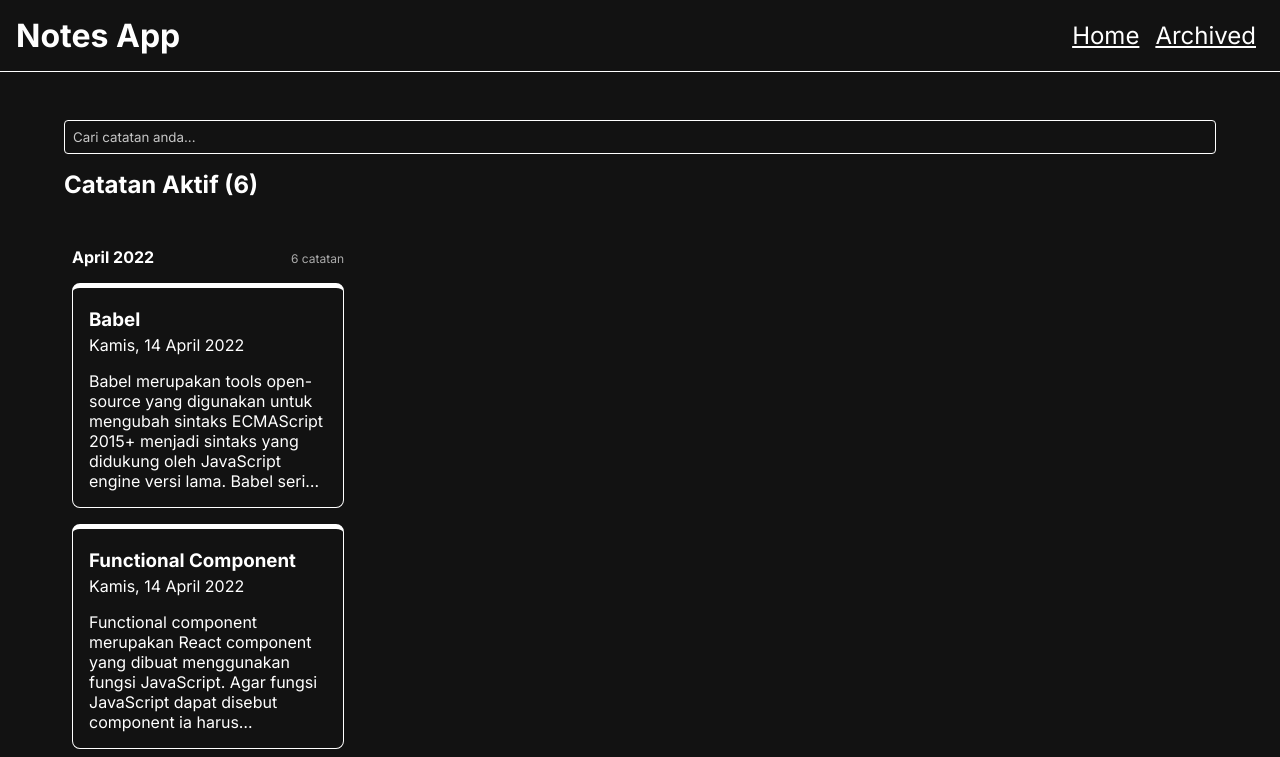
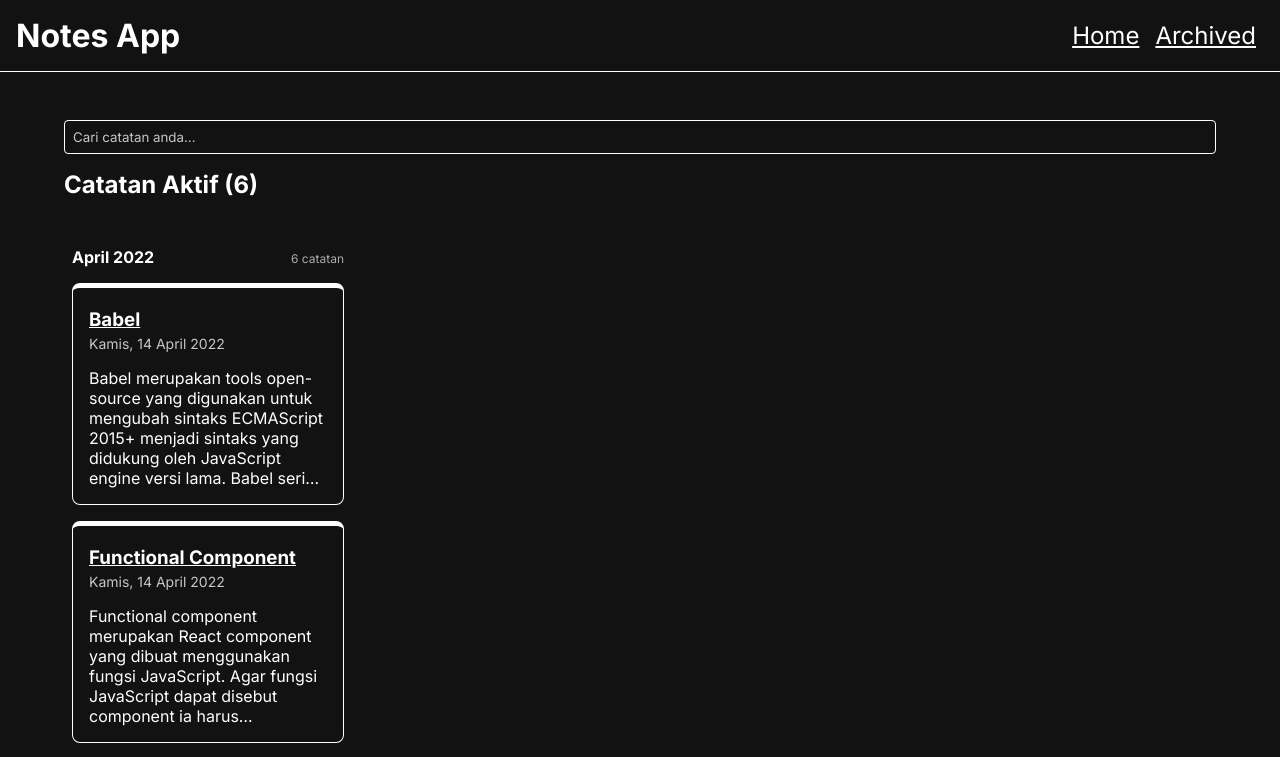
Before and after one commit to rajasmdra/notes-app, a React (Vite) app: page / in a window 1280 px wide. Shown: the top 757 px of the page. Built offline with nearby package versions, Linux system fonts and the light colour scheme.

Commit message:
add link to note detail page

```diff
--- a/src/components/NoteItem.jsx
+++ b/src/components/NoteItem.jsx
@@ -1,5 +1,6 @@
 import React from "react";
 import { showFormattedDate } from "../utils";
+import { Link } from "react-router-dom";
 
 function NoteItem({ note, searchKeyword = ''}) {
     const highlightText = (text, keyword) => {
@@ -18,9 +19,9 @@ function NoteItem({ note, searchKeyword = ''}) {
     return (
         <div className="note-item">
             <h3 className="note-item__title">
-                {highlightText(note.title, searchKeyword)}
+                <Link to={`/notes/${note.id}`}>{highlightText(note.title, searchKeyword)}</Link>
             </h3>
-            <p className="note-item__date">
+            <p className="note-item__createdAt">
                 {showFormattedDate(note.createdAt)}
             </p>
             <p className="note-item__body">
```
